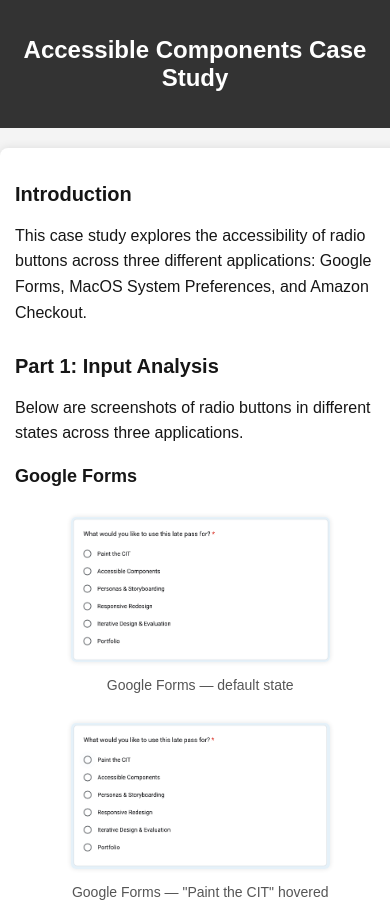
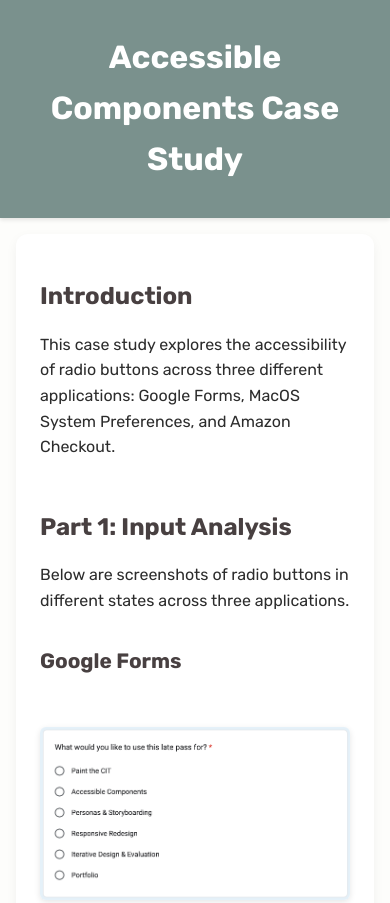
Before and after one commit to avstinwilliams/accessible-components, a plain HTML site: page index.html in a window 390 px wide. Shown: the top 903 px of the page. Drawn offline with Linux system fonts and the light colour scheme.

Commit message:
style updates

```diff
--- a/index.html
+++ b/index.html
@@ -4,6 +4,13 @@
 		<meta name="viewport" content="width=device-width, initial-scale=1.0" />
 		<title>Accessible Components Case Study</title>
 		<link rel="stylesheet" href="styles.css" />
+		<link rel="stylesheet" href="styles.css" />
+		<link rel="preconnect" href="https://fonts.googleapis.com" />
+		<link rel="preconnect" href="https://fonts.gstatic.com" crossorigin />
+		<link
+			href="https://fonts.googleapis.com/css2?family=Rubik:ital,wght@0,300..900;1,300..900&display=swap"
+			rel="stylesheet"
+		/>
 	</head>
 	<body>
 		<header>
--- a/styles.css
+++ b/styles.css
@@ -1,103 +1,140 @@
+:root {
+	--green: #7a918d;
+	--brown: #484041;
+	--background: #fdfdfb;
+	--text-dark: #2c2c2c;
+	--text-light: #aac0aa;
+	--font-primary: "Rubik", sans-serif;
+}
+
 body {
-	font-family: Arial, sans-serif;
 	margin: 0;
 	padding: 0;
-	background-color: #f4f4f4;
-	color: #161616;
+	font-family: var(--font-primary);
+	background-color: var(--background);
+	color: var(--text-dark);
+	line-height: 1.6;
 }
 
 header {
-	background: #333;
+	background: var(--green);
 	color: white;
-	padding: 20px;
+	padding: 2rem 1rem;
 	text-align: center;
+	box-shadow: 0 2px 4px rgba(0, 0, 0, 0.1);
+}
+
+header h1 {
+	margin: 0;
+	font-size: 2rem;
 }
 
 main {
-	max-width: 1000px;
-	margin: 20px auto;
-	padding: 20px;
+	max-width: 1400px;
+	margin: 2rem auto;
+	padding: 2rem;
 	background: white;
-	box-shadow: 0 0 10px rgba(0, 0, 0, 0.1);
-	border-radius: 8px;
+	box-shadow: 0 4px 12px rgba(0, 0, 0, 0.05);
+	border-radius: 12px;
 }
 
-h1 {
-	font-size: 24px;
+section {
+	margin-bottom: 3rem;
 }
 
 h2 {
-	font-size: 20px;
-	margin-top: 20px;
+	font-size: 1.75rem;
+	margin-bottom: 1rem;
+	color: var(--brown);
 }
 
 h3 {
-	font-size: 18px;
-	margin-top: 20px;
+	font-size: 1.3rem;
+	margin-top: 2rem;
+	color: var(--brown);
 }
 
 h4 {
-	font-size: 16px;
-	margin-top: 20px;
-}
-
-section {
-	margin-bottom: 30px;
+	font-size: 1.1rem;
+	margin-top: 1.5rem;
+	color: var(--brown);
 }
 
 p {
-	line-height: 1.6;
+	font-size: 1rem;
+	margin-bottom: 1rem;
+	color: var(--text-dark);
+}
+
+ul {
+	padding-left: 1.5rem;
+}
+
+ul li {
+	margin-bottom: 0.5rem;
 }
 
 table {
 	width: 100%;
 	border-collapse: collapse;
-	margin: 20px 0;
+	margin: 2rem 0;
 	background: white;
+	font-size: 0.95rem;
 }
 
 th,
 td {
 	border: 1px solid #ddd;
 	padding: 12px;
+	vertical-align: top;
 }
 
 th {
-	background-color: #333;
+	background-color: var(--green);
 	color: white;
-	font-weight: bold;
+	font-weight: 600;
 }
 
 img {
 	display: block;
-	max-width: 70%;
+	max-width: 100%;
 	height: auto;
-	margin: 10px auto;
-	border-radius: 5px;
-	box-shadow: 0 0 5px rgba(0, 0, 0, 0.1);
+	margin: 1rem auto;
+	border-radius: 6px;
+	box-shadow: 0 2px 6px rgba(0, 0, 0, 0.1);
 }
 
 figure {
 	display: flex;
 	flex-direction: column;
 	align-items: center;
-	margin: 20px 0;
+	margin: 2rem 0;
 }
 
 figcaption {
-	font-size: 14px;
+	font-size: 0.9rem;
 	color: #555;
 	text-align: center;
-	margin-top: 5px;
+	margin-top: 0.5rem;
 }
 
-@media (max-width: 600px) {
+@media (max-width: 768px) {
 	main {
-		width: 95%;
-		padding: 15px;
+		padding: 1.5rem;
+		margin: 1rem;
 	}
 
 	table {
-		font-size: 14px;
+		font-size: 0.85rem;
+	}
+
+	h2 {
+		font-size: 1.5rem;
 	}
 }
+
+@media (max-width: 1200px) {
+	main {
+		max-width: 90%;
+	}
+}
```
